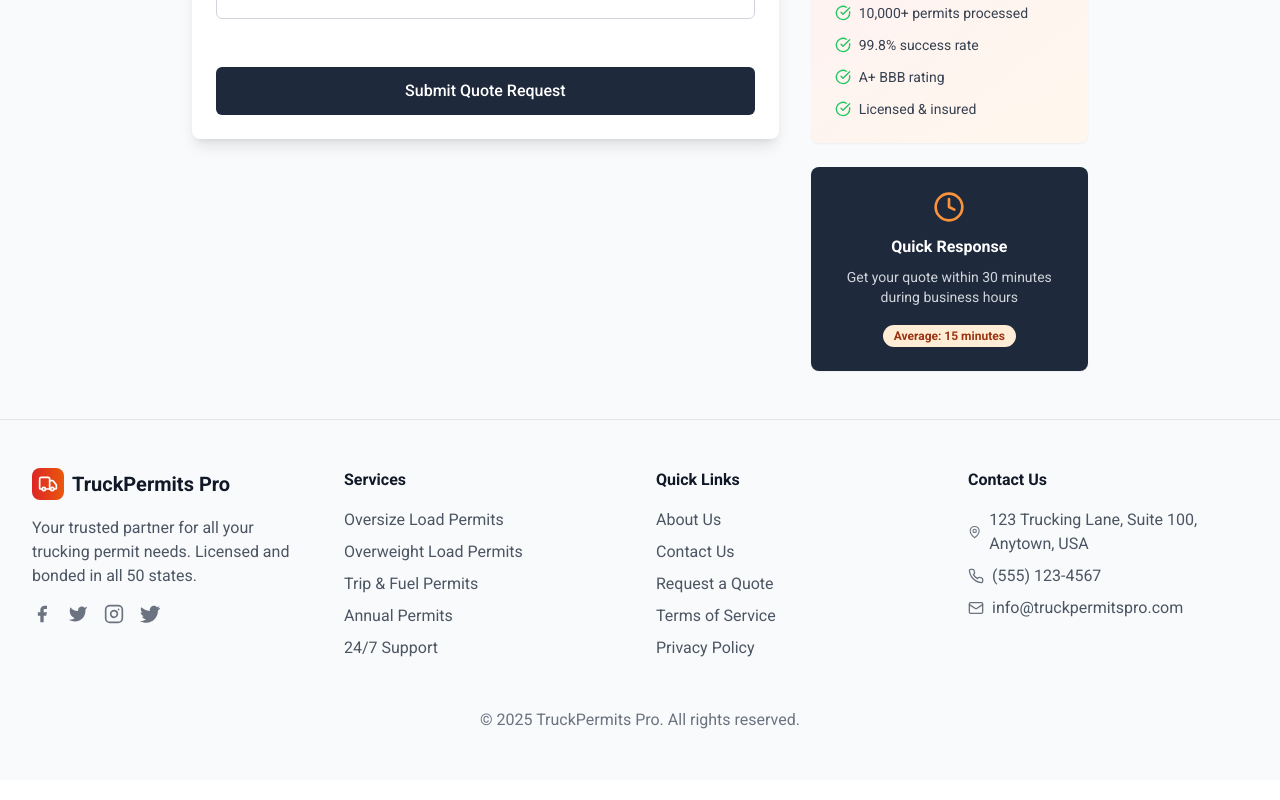
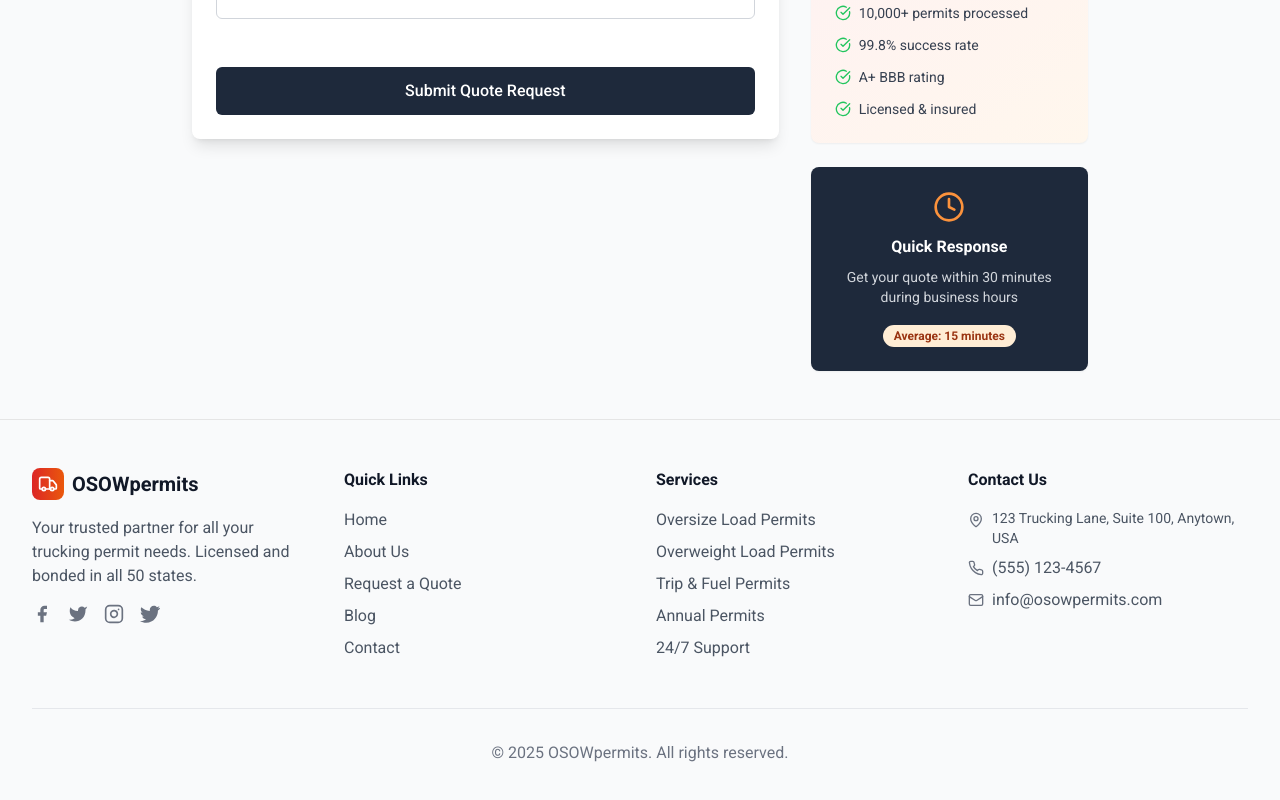
Before and after one commit to Ashotam/os_ow_permits, a Next.js app: page /request-a-quote in a window 1280 px wide. Shown: the part 938-1738 px from the top of the page. Built offline with nearby package versions, Linux system fonts and the light colour scheme.

Commit message:
fix: fix navigation and update branding
Fix malformed backslash in footer and update "TruckPermits Pro" to "OSOWpermits"

#VERCEL_SKIP

Co-authored-by: null <185065126+davanesyan9909@users.noreply.github.com>

```diff
--- a/app/page.tsx
+++ b/app/page.tsx
@@ -2,7 +2,7 @@ import { Button } from "@/components/ui/button"
 import { Card, CardContent, CardDescription, CardHeader, CardTitle } from "@/components/ui/card"
 import { Input } from "@/components/ui/input"
 import { Badge } from "@/components/ui/badge"
-import { ArrowRight, CheckCircle, Star, Users, Globe, Menu, Truck, FileText } from "lucide-react"
+import { ArrowRight, CheckCircle, Star, Users, Globe, Menu, Truck, FileText, Phone, Mail, MapPin } from "lucide-react"
 import Link from "next/link"
 import Image from "next/image"
 
@@ -377,9 +377,9 @@ export default function LandingPage() {
       {/* Footer */}
       <footer className="bg-gray-50 border-t">
         <div className="container mx-auto px-4 sm:px-6 lg:px-8 py-12">
-          <div className="grid grid-cols-1 md:grid-cols-2 lg:grid-cols-5 gap-8">
+          <div className="grid grid-cols-1 md:grid-cols-2 lg:grid-cols-4 gap-8">
             {/* Company Info */}
-            <div className="lg:col-span-2">
+            <div>
               <Link href="/" className="flex items-center space-x-2 mb-4">
                 <div className="w-8 h-8 bg-gradient-to-r from-red-600 to-orange-600 rounded-lg flex items-center justify-center">
                   <Truck className="w-5 h-5 text-white" />
@@ -436,9 +436,96 @@ export default function LandingPage() {
               </div>
             </div>
 
-            {/* Navigation Links */}
+            {/* Quick Links */}
             <div>
-              <h3 className="font-semibold text-gray-900 mb-4">Navigation</h3>
+              <h3 className="font-semibold text-gray-900 mb-4">Quick Links</h3>
               <ul className="space-y-2">
                 <li>
-                  <Link href="/"\
+                  <Link href="/" className="text-gray-600 hover:text-gray-900 transition-colors">
+                    Home
+                  </Link>
+                </li>
+                <li>
+                  <Link href="/#services" className="text-gray-600 hover:text-gray-900 transition-colors">
+                    About Us
+                  </Link>
+                </li>
+                <li>
+                  <Link href="/request-a-quote" className="text-gray-600 hover:text-gray-900 transition-colors">
+                    Request a Quote
+                  </Link>
+                </li>
+                <li>
+                  <Link href="/blog" className="text-gray-600 hover:text-gray-900 transition-colors">
+                    Blog
+                  </Link>
+                </li>
+                <li>
+                  <Link href="/#contact" className="text-gray-600 hover:text-gray-900 transition-colors">
+                    Contact
+                  </Link>
+                </li>
+              </ul>
+            </div>
+
+            {/* Services */}
+            <div>
+              <h3 className="font-semibold text-gray-900 mb-4">Services</h3>
+              <ul className="space-y-2">
+                <li>
+                  <Link href="#" className="text-gray-600 hover:text-gray-900 transition-colors">
+                    Oversize Load Permits
+                  </Link>
+                </li>
+                <li>
+                  <Link href="#" className="text-gray-600 hover:text-gray-900 transition-colors">
+                    Overweight Load Permits
+                  </Link>
+                </li>
+                <li>
+                  <Link href="#" className="text-gray-600 hover:text-gray-900 transition-colors">
+                    Trip & Fuel Permits
+                  </Link>
+                </li>
+                <li>
+                  <Link href="#" className="text-gray-600 hover:text-gray-900 transition-colors">
+                    Annual Permits
+                  </Link>
+                </li>
+                <li>
+                  <Link href="#" className="text-gray-600 hover:text-gray-900 transition-colors">
+                    24/7 Support
+                  </Link>
+                </li>
+              </ul>
+            </div>
+
+            {/* Contact Info */}
+            <div>
+              <h3 className="font-semibold text-gray-900 mb-4">Contact Us</h3>
+              <ul className="space-y-2">
+                <li className="flex items-start space-x-2">
+                  <MapPin className="w-4 h-4 text-gray-500 mt-1 flex-shrink-0" />
+                  <span className="text-gray-600 text-sm">123 Trucking Lane, Suite 100, Anytown, USA</span>
+                </li>
+                <li className="flex items-center space-x-2">
+                  <Phone className="w-4 h-4 text-gray-500 flex-shrink-0" />
+                  <span className="text-gray-600">(555) 123-4567</span>
+                </li>
+                <li className="flex items-center space-x-2">
+                  <Mail className="w-4 h-4 text-gray-500 flex-shrink-0" />
+                  <span className="text-gray-600">info@osowpermits.com</span>
+                </li>
+              </ul>
+            </div>
+          </div>
+
+          {/* Copyright */}
+          <div className="mt-12 pt-8 border-t border-gray-200 text-center">
+            <p className="text-gray-500">&copy; {new Date().getFullYear()} OSOWpermits. All rights reserved.</p>
+          </div>
+        </div>
+      </footer>
+    </div>
+  )
+}
--- a/app/request-a-quote/page.tsx
+++ b/app/request-a-quote/page.tsx
@@ -44,7 +44,7 @@ export default function RequestQuotePage() {
               <div className="w-8 h-8 bg-gradient-to-r from-red-600 to-orange-600 rounded-lg flex items-center justify-center">
                 <Truck className="w-5 h-5 text-white" />
               </div>
-              <span className="text-xl font-bold text-gray-900">TruckPermits Pro</span>
+              <span className="text-xl font-bold text-gray-900">OSOWpermits</span>
             </Link>
 
             <nav className="hidden md:flex items-center space-x-8">
@@ -246,7 +246,7 @@ export default function RequestQuotePage() {
                     <Mail className="w-4 h-4 text-gray-500 flex-shrink-0" />
                     <div>
                       <p className="font-semibold text-gray-900">Email Support</p>
-                      <p className="text-sm text-gray-600">quotes@truckpermitspro.com</p>
+                      <p className="text-sm text-gray-600">quotes@osowpermits.com</p>
                     </div>
                   </div>
                 </CardContent>
@@ -322,21 +322,23 @@ export default function RequestQuotePage() {
           </div>
         </div>
       </div>
+
+      {/* Footer */}
       <footer className="bg-gray-50 border-t">
         <div className="container mx-auto px-4 sm:px-6 lg:px-8 py-12">
           <div className="grid grid-cols-1 md:grid-cols-2 lg:grid-cols-4 gap-8">
             {/* Company Info */}
             <div>
-              <Link href="/" className="flex items-center space-x-2">
+              <Link href="/" className="flex items-center space-x-2 mb-4">
                 <div className="w-8 h-8 bg-gradient-to-r from-red-600 to-orange-600 rounded-lg flex items-center justify-center">
                   <Truck className="w-5 h-5 text-white" />
                 </div>
-                <span className="text-xl font-bold text-gray-900">TruckPermits Pro</span>
+                <span className="text-xl font-bold text-gray-900">OSOWpermits</span>
               </Link>
-              <p className="mt-4 text-gray-600">
+              <p className="text-gray-600 mb-4">
                 Your trusted partner for all your trucking permit needs. Licensed and bonded in all 50 states.
               </p>
-              <div className="mt-4 flex space-x-4">
+              <div className="flex space-x-4">
                 <Link href="#" className="text-gray-500 hover:text-gray-900">
                   <svg
                     fill="currentColor"
@@ -383,65 +385,65 @@ export default function RequestQuotePage() {
               </div>
             </div>
 
-            {/* Services */}
+            {/* Quick Links */}
             <div>
-              <h3 className="font-semibold text-gray-900">Services</h3>
-              <ul className="mt-4 space-y-2">
+              <h3 className="font-semibold text-gray-900 mb-4">Quick Links</h3>
+              <ul className="space-y-2">
                 <li>
-                  <Link href="#" className="text-gray-600 hover:text-gray-900">
-                    Oversize Load Permits
+                  <Link href="/" className="text-gray-600 hover:text-gray-900 transition-colors">
+                    Home
                   </Link>
                 </li>
                 <li>
-                  <Link href="#" className="text-gray-600 hover:text-gray-900">
-                    Overweight Load Permits
+                  <Link href="/#services" className="text-gray-600 hover:text-gray-900 transition-colors">
+                    About Us
                   </Link>
                 </li>
                 <li>
-                  <Link href="#" className="text-gray-600 hover:text-gray-900">
-                    Trip & Fuel Permits
+                  <Link href="/request-a-quote" className="text-gray-600 hover:text-gray-900 transition-colors">
+                    Request a Quote
                   </Link>
                 </li>
                 <li>
-                  <Link href="#" className="text-gray-600 hover:text-gray-900">
-                    Annual Permits
+                  <Link href="/blog" className="text-gray-600 hover:text-gray-900 transition-colors">
+                    Blog
                   </Link>
                 </li>
                 <li>
-                  <Link href="#" className="text-gray-600 hover:text-gray-900">
-                    24/7 Support
+                  <Link href="/#contact" className="text-gray-600 hover:text-gray-900 transition-colors">
+                    Contact
                   </Link>
                 </li>
               </ul>
             </div>
 
-            {/* Quick Links */}
+            {/* Services */}
             <div>
-              <h3 className="font-semibold text-gray-900">Quick Links</h3>
-              <ul className="mt-4 space-y-2">
+              <h3 className="font-semibold text-gray-900 mb-4">Services</h3>
+              <ul className="space-y-2">
                 <li>
-                  <Link href="#" className="text-gray-600 hover:text-gray-900">
-                    About Us
+                  <Link href="#" className="text-gray-600 hover:text-gray-900 transition-colors">
+                    Oversize Load Permits
                   </Link>
                 </li>
                 <li>
-                  <Link href="#" className="text-gray-600 hover:text-gray-900">
-                    Contact Us
+                  <Link href="#" className="text-gray-600 hover:text-gray-900 transition-colors">
+                    Overweight Load Permits
                   </Link>
                 </li>
                 <li>
-                  <Link href="#" className="text-gray-600 hover:text-gray-900">
-                    Request a Quote
+                  <Link href="#" className="text-gray-600 hover:text-gray-900 transition-colors">
+                    Trip & Fuel Permits
                   </Link>
                 </li>
                 <li>
-                  <Link href="#" className="text-gray-600 hover:text-gray-900">
-                    Terms of Service
+                  <Link href="#" className="text-gray-600 hover:text-gray-900 transition-colors">
+                    Annual Permits
                   </Link>
                 </li>
                 <li>
-                  <Link href="#" className="text-gray-600 hover:text-gray-900">
-                    Privacy Policy
+                  <Link href="#" className="text-gray-600 hover:text-gray-900 transition-colors">
+                    24/7 Support
                   </Link>
                 </li>
               </ul>
@@ -449,27 +451,27 @@ export default function RequestQuotePage() {
 
             {/* Contact Info */}
             <div>
-              <h3 className="font-semibold text-gray-900">Contact Us</h3>
-              <ul className="mt-4 space-y-2">
-                <li className="flex items-center space-x-2">
-                  <MapPin className="w-4 h-4 text-gray-500" />
-                  <span className="text-gray-600">123 Trucking Lane, Suite 100, Anytown, USA</span>
+              <h3 className="font-semibold text-gray-900 mb-4">Contact Us</h3>
+              <ul className="space-y-2">
+                <li className="flex items-start space-x-2">
+                  <MapPin className="w-4 h-4 text-gray-500 mt-1 flex-shrink-0" />
+                  <span className="text-gray-600 text-sm">123 Trucking Lane, Suite 100, Anytown, USA</span>
                 </li>
                 <li className="flex items-center space-x-2">
-                  <Phone className="w-4 h-4 text-gray-500" />
+                  <Phone className="w-4 h-4 text-gray-500 flex-shrink-0" />
                   <span className="text-gray-600">(555) 123-4567</span>
                 </li>
                 <li className="flex items-center space-x-2">
-                  <Mail className="w-4 h-4 text-gray-500" />
-                  <span className="text-gray-600">info@truckpermitspro.com</span>
+                  <Mail className="w-4 h-4 text-gray-500 flex-shrink-0" />
+                  <span className="text-gray-600">info@osowpermits.com</span>
                 </li>
               </ul>
             </div>
           </div>
 
           {/* Copyright */}
-          <div className="mt-12 text-center">
-            <p className="text-gray-500">&copy; {new Date().getFullYear()} TruckPermits Pro. All rights reserved.</p>
+          <div className="mt-12 pt-8 border-t border-gray-200 text-center">
+            <p className="text-gray-500">&copy; {new Date().getFullYear()} OSOWpermits. All rights reserved.</p>
           </div>
         </div>
       </footer>
```
